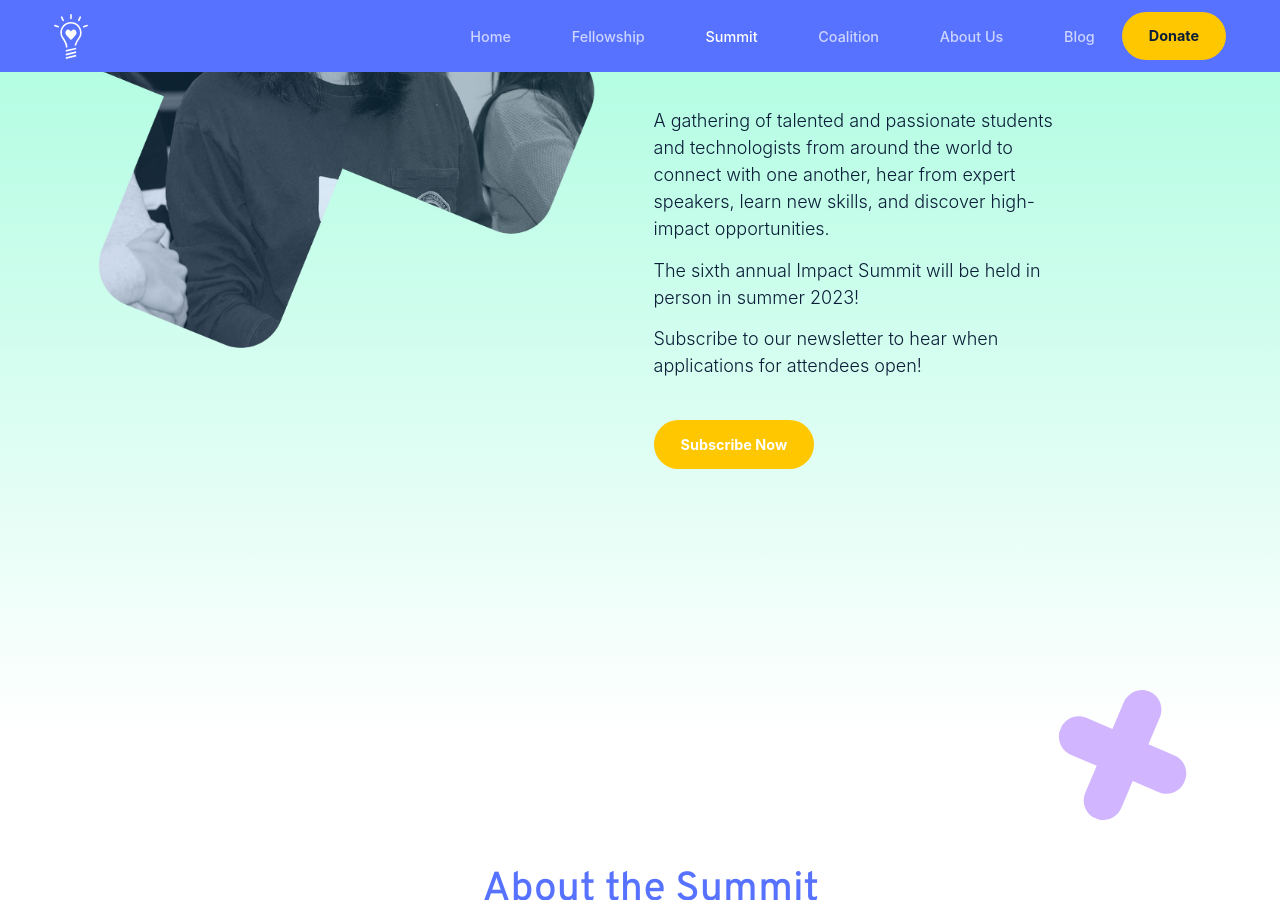
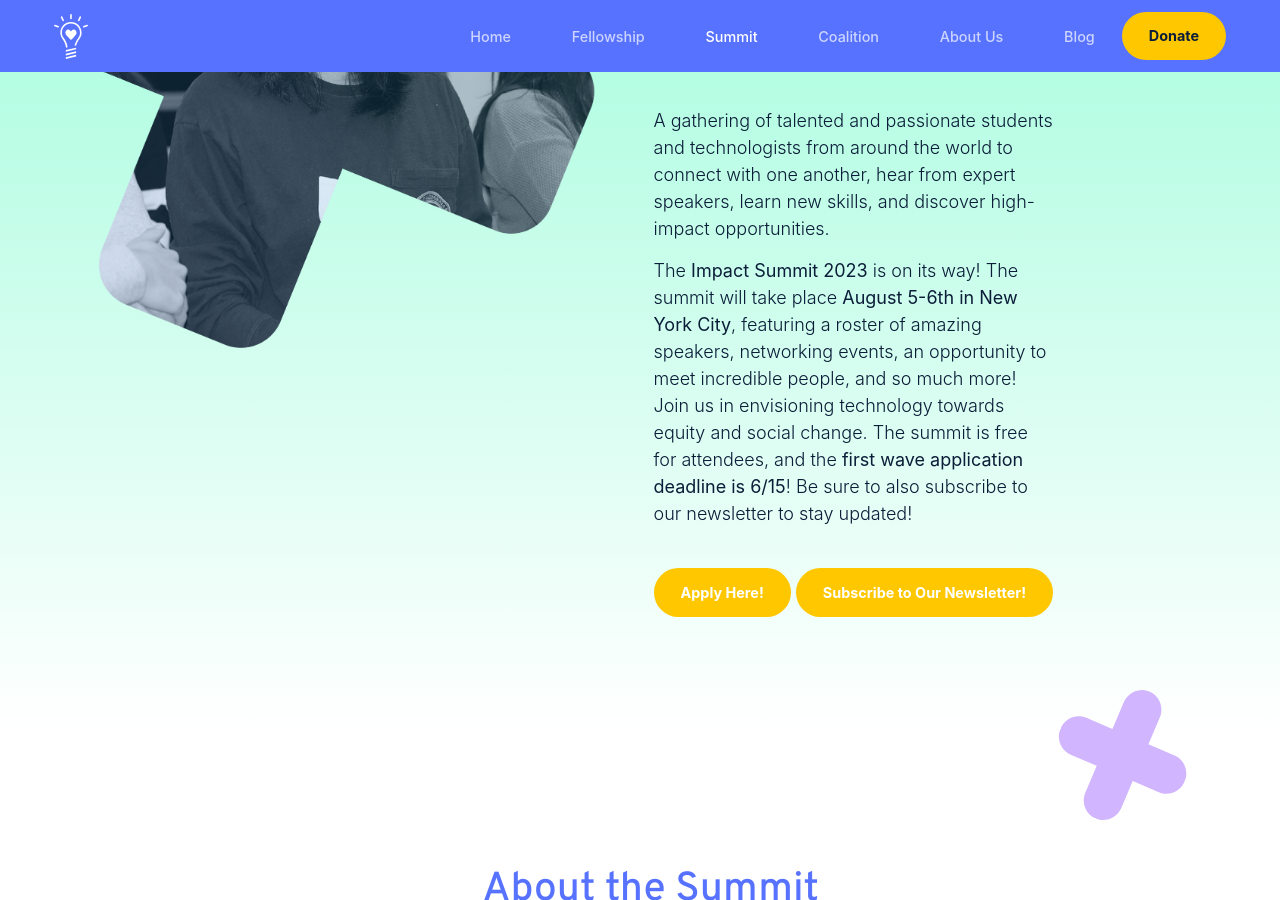
Before and after one commit to impact-labs/impact-labs.github.io, a Jekyll site: the page built from pages/summit.html, in a window 1280 px wide and 900 px high, scrolled down 322 px. Built offline with Jekyll 4.4.1, drawn with Linux system fonts in a browser that asks for light colours; a script that is not in the unit is left out.

Commit message:
Updated Summit 2023 Details

```diff
--- a/pages/summit.html
+++ b/pages/summit.html
@@ -16,12 +16,16 @@ image: /assets/images/seo/summit.jpg
 					A gathering of talented and passionate students and technologists from around the world to connect with one another, hear from expert speakers, learn new skills, and discover high-impact opportunities.
 				</p>
 				<p>
-					The sixth annual Impact Summit will be held in person in summer 2023!
+					The <b>Impact Summit 2023</b> is on its way!
+					The summit will take place <b>August 5-6th in New York City</b>, featuring a roster of amazing speakers, networking events, an opportunity to meet incredible people, and so much more!
+					Join us in envisioning technology towards equity and social change. The summit is free for attendees, and the <b>first wave application deadline is 6/15</b>!
+					Be sure to also subscribe to our newsletter to stay updated!
 				</p>
-				<p>
-					Subscribe to our newsletter to hear when applications for attendees open!
-				</p>
-				<a class="btn btn-warning mt-3" href="https://impactlabs.substack.com/" target="_blank">Subscribe Now</a>
+				<a class="btn btn-warning mt-3" href="https://airtable.com/shrBjGBryVzzV5GUv?utm_source=substack&utm_medium=email" target="_blank">Apply Here!</a>
+				<!-- <p>
+				</b>Subscribe to our newsletter to keep updated!
+				</p> -->
+				<a class="btn btn-warning mt-3" href="https://impactlabs.substack.com/" target="_blank">Subscribe to Our Newsletter!</a>
 			</div>
 		</div>
 		<div class="col-1 col-md-2"></div>
```
